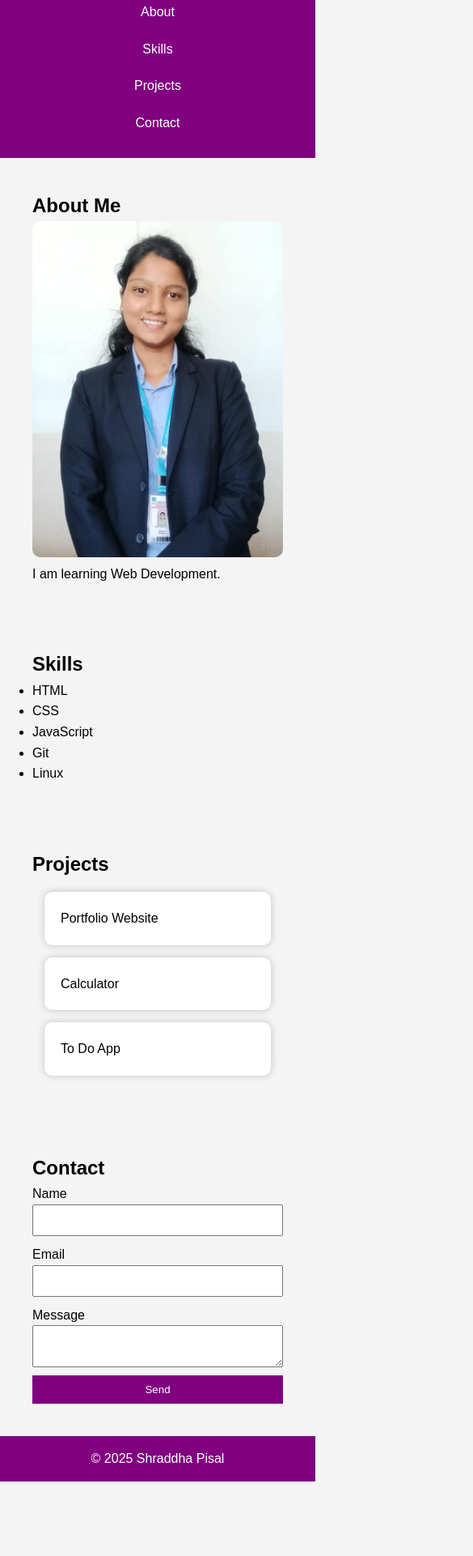
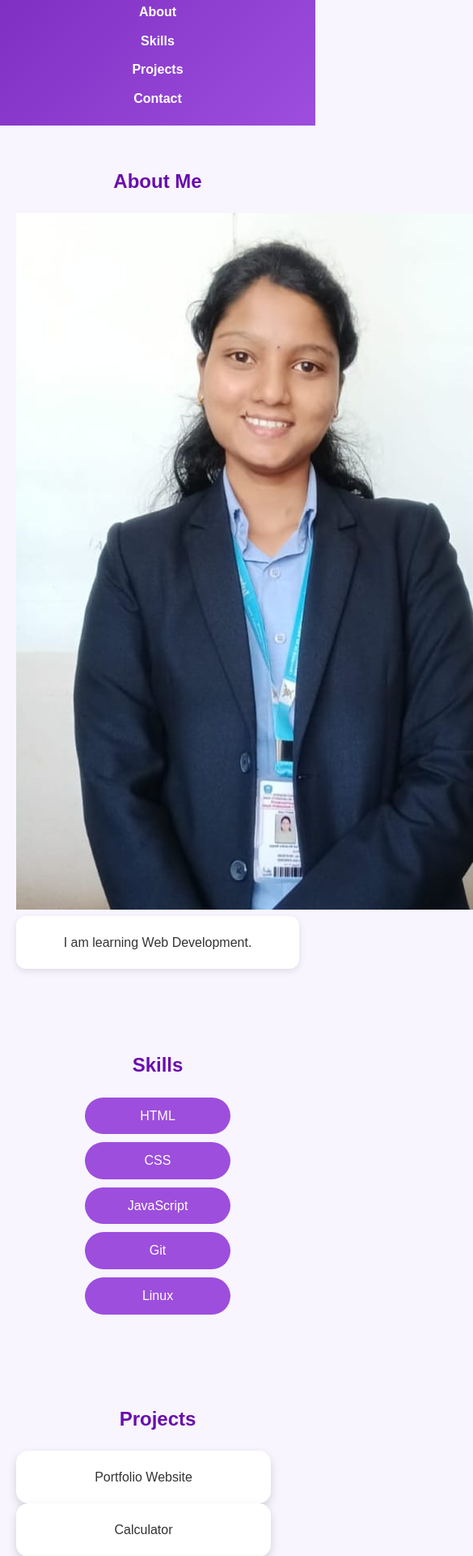
Before and after one commit to ShradhaPisal/portfolio, a plain HTML site: page index.html in a window 390 px wide. Shown: the part 79-2000 px from the top of the page at 81% size, 585 px wide, since content can reach past the window. Before the commit the page ends 1908 px from the top, so only its background shows below. Drawn offline with Linux system fonts and the light colour scheme.

Commit message:
Update style.css

```diff
--- a/style.css
+++ b/style.css
@@ -4,76 +4,248 @@
     box-sizing:border-box;
 }
 
+html{
+    scroll-behavior:smooth;
+}
+
 body{
     font-family:Arial,sans-serif;
+    background:#f8f5ff;
+    color:#333;
     line-height:1.6;
-background:#f4f4f4;
 }
 
+/* Header */
+
 header{
-background:purple;
+    background:linear-gradient(135deg,#7b2cbf,#9d4edd);
     color:white;
+    text-align:center;
     padding:20px;
-text-align:center;
+    position:sticky;
+    top:0;
+    z-index:100;
+}
+
+header h1{
+    margin-bottom:10px;
+    font-size:32px;
+}
+
+nav{
+    margin-top:10px;
 }
 
 nav a{
     color:white;
-margin:10px;
     text-decoration:none;
+    margin:0 15px;
+    font-weight:bold;
+    transition:.3s;
 }
 
-section{
-padding:40px;
+nav a:hover{
+    color:#ffe066;
 }
 
-img{
-max-width:100%;
-height:auto;
-border-radius:10px;
+/* Hero Section */
+
+.hero{
+    background:#efe7ff;
+    text-align:center;
+    padding:50px 20px;
+}
+
+.hero img{
+    width:150px;
+    height:150px;
+    border-radius:50%;
+    object-fit:cover;
+    border:5px solid #9d4edd;
+    box-shadow:0 5px 15px rgba(0,0,0,.2);
+}
+
+.hero h2{
+    margin-top:20px;
+    color:#6a0dad;
+    font-size:34px;
+}
+
+.hero p{
+    color:#555;
+    margin:10px 0 20px;
+}
+
+.hero button{
+    background:#7b2cbf;
+    color:white;
+    padding:12px 25px;
+    border:none;
+    border-radius:25px;
+    cursor:pointer;
+    transition:.3s;
+}
+
+.hero button:hover{
+    background:#5a189a;
+}
+
+/* Sections */
+
+section{
+    padding:50px 20px;
+    text-align:center;
+}
+
+section h2{
+    color:#6a0dad;
+    margin-bottom:20px;
+}
+
+/* About */
+
+#about p{
+    max-width:700px;
+    margin:auto;
+    background:white;
+    padding:20px;
+    border-radius:12px;
+    box-shadow:0 3px 10px rgba(0,0,0,.1);
+}
+
+/* Skills */
+
+ul{
+    list-style:none;
+}
+
+ul li{
+    display:inline-block;
+    background:#9d4edd;
+    color:white;
+    padding:10px 18px;
+    margin:8px;
+    border-radius:25px;
+    transition:.3s;
+}
+
+ul li:hover{
+    background:#6a0dad;
+    transform:scale(1.05);
+}
+
+/* Projects */
+
+.projects{
+    display:flex;
+    justify-content:center;
+    gap:20px;
+    flex-wrap:wrap;
 }
 
 .card{
     background:white;
+    width:260px;
     padding:20px;
-margin:15px;
-border-radius:10px;
-box-shadow:0 0 10px rgba(0,0,0,0.2);
+    border-radius:15px;
+    box-shadow:0 5px 12px rgba(0,0,0,.15);
+    transition:.3s;
 }
 
+.card:hover{
+    transform:translateY(-8px);
+    box-shadow:0 10px 20px rgba(0,0,0,.2);
+}
+
+.card h3{
+    color:#6a0dad;
+    margin-bottom:10px;
+}
+
+/* Contact */
+
 form{
+    max-width:450px;
+    margin:auto;
     display:flex;
     flex-direction:column;
-max-width:400px;
-margin:auto;
+    gap:15px;
+}
+
+label{
+    text-align:left;
+    font-weight:bold;
 }
 
 input,
 textarea{
-padding:10px;
-margin-bottom:10px;
+    padding:12px;
+    border:1px solid #ccc;
+    border-radius:8px;
+    font-size:15px;
 }
 
-button{
-background:purple;
-color:white;
-padding:10px;
-border:none;
-cursor:pointer;
+input:focus,
+textarea:focus{
+    outline:none;
+    border-color:#9d4edd;
 }
 
+form button{
+    background:#7b2cbf;
+    color:white;
+    border:none;
+    padding:12px;
+    border-radius:8px;
+    cursor:pointer;
+    transition:.3s;
+}
+
+form button:hover{
+    background:#5a189a;
+}
+
+/* Footer */
+
 footer{
-background:purple;
+    background:#7b2cbf;
     color:white;
     text-align:center;
-padding:15px;
+    padding:18px;
+    margin-top:30px;
 }
+
+/* Responsive */
 
 @media(max-width:768px){
 
     nav{
         display:flex;
         flex-direction:column;
+        gap:10px;
     }
 
+    .hero h2{
+        font-size:28px;
     }
+
+    .hero img{
+        width:120px;
+        height:120px;
+    }
+
+    .projects{
+        flex-direction:column;
+        align-items:center;
+    }
+
+    .card{
+        width:90%;
+    }
+
+    ul li{
+        display:block;
+        width:180px;
+        margin:10px auto;
+    }
+}
```
Lines whose indentation alone changed are shown as unchanged.
